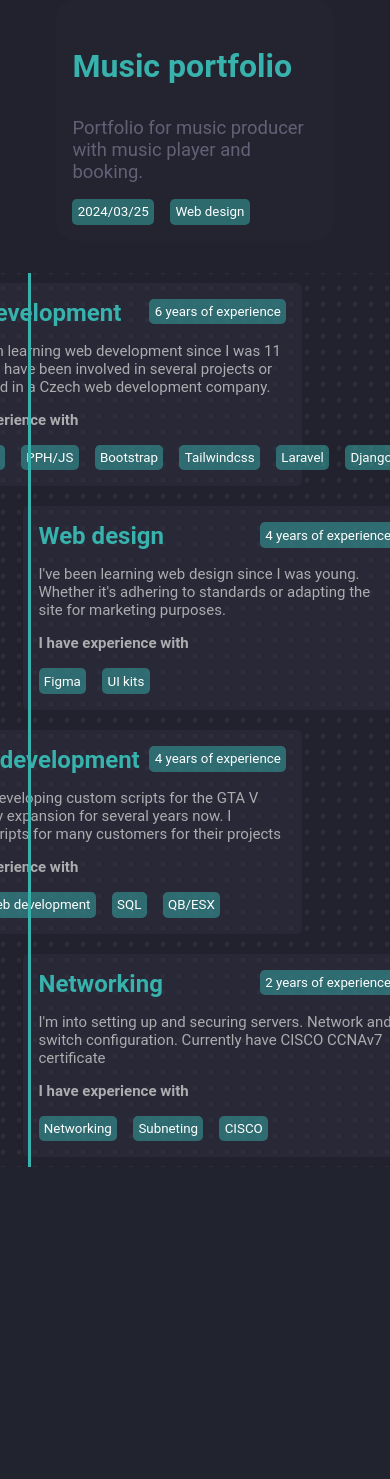
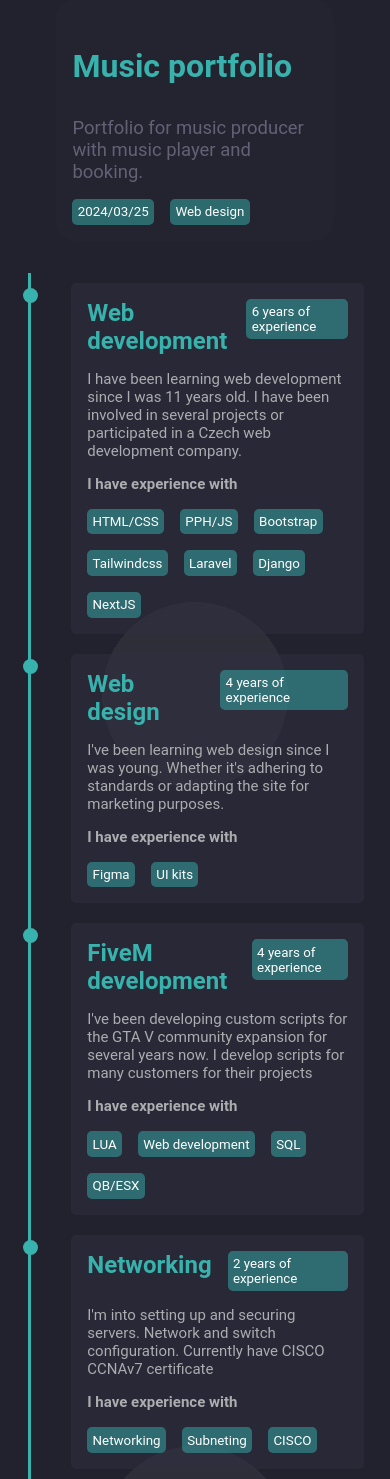
Before and after one commit to mYYcroSoft/mYYcroSoft.github.io, a PHP site: page / in a window 390 px wide; the page is wider, and only the part inside the window is pictured. Shown: the part 2400-3879 px from the top of that part. Before the commit the page ends 3567 px from the top of that part, so only its background shows below. Run offline with PHP 8.4, Linux system fonts and the light colour scheme; some libraries are stand-ins or nearby versions.

Commit message:
Reponsivity fix

```diff
--- a/scss/home/_main.scss
+++ b/scss/home/_main.scss
@@ -174,20 +174,21 @@
       }
 
       /* Media queries - Responsive timeline on screens less than 600px wide */
-      @media screen and (max-width: 600px) {
-        /* Place the timelime to the left */
+      @media (max-width: $tablet) {
+        .head{
+          gap: $gap;
+        }
         .timeline::after {
         left: 31px;
         }
 
-        /* Full-width containers */
+
         .container {
-        width: 100%;
+        width: 75%;
         padding-left: 70px;
         padding-right: 25px;
         }
 
-        /* Make sure that all arrows are pointing leftwards */
         .container::before {
         left: 60px;
         border: medium solid white;
@@ -195,14 +196,20 @@
         border-color: transparent white transparent transparent;
         }
 
-        /* Make sure all circles are at the same spot */
         .left::after, .right::after {
-        left: 15px;
+        left: 22px;
         }
 
-        /* Make all right containers behave like the left ones */
         .right {
         left: 0%;
         }
+        .left {
+          left: 0%;
+        }
+        .badges-list {
+          flex-direction: row;
+          flex-wrap: wrap;
+        }
+
       }
 }
--- a/scss/index.css
+++ b/scss/index.css
@@ -310,19 +310,15 @@
   color: #acadaf;
   font-size: 0.9375rem;
 }
-@media screen and (max-width: 600px) {
-  .about-container {
-    /* Place the timelime to the left */
-    /* Full-width containers */
-    /* Make sure that all arrows are pointing leftwards */
-    /* Make sure all circles are at the same spot */
-    /* Make all right containers behave like the left ones */
+@media (max-width: 768px) {
+  .about-container .head {
+    gap: 1rem;
   }
   .about-container .timeline::after {
     left: 31px;
   }
   .about-container .container {
-    width: 100%;
+    width: 75%;
     padding-left: 70px;
     padding-right: 25px;
   }
@@ -333,10 +329,17 @@
     border-color: transparent white transparent transparent;
   }
   .about-container .left::after, .about-container .right::after {
-    left: 15px;
+    left: 22px;
   }
   .about-container .right {
     left: 0%;
+  }
+  .about-container .left {
+    left: 0%;
+  }
+  .about-container .badges-list {
+    flex-direction: row;
+    flex-wrap: wrap;
   }
 }
 
```
Also changed, not shown: 1 other file.
